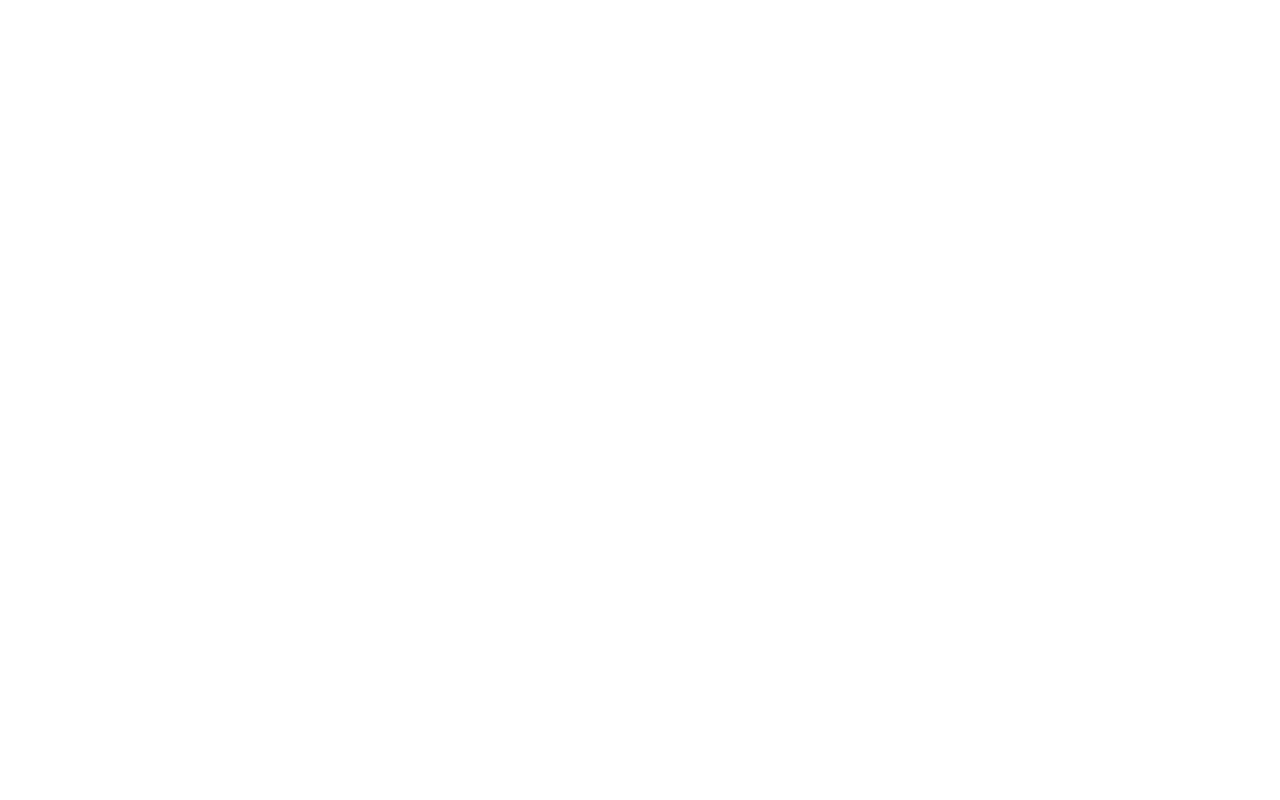
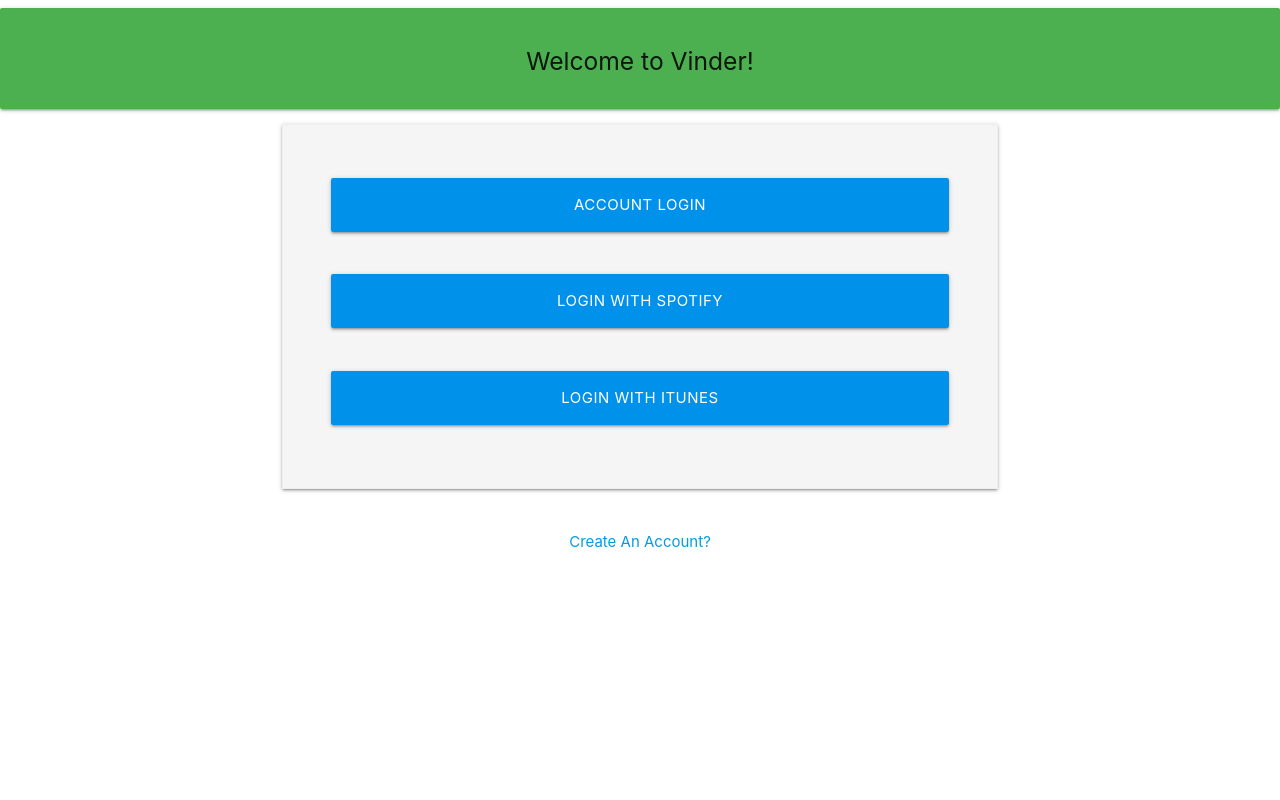
Before and after one commit to miffycs/MusicATE, a plain HTML site: page index.html in a window 1280 px wide. Drawn offline with nearby package versions, Linux system fonts and the light colour scheme.

Commit message:
added the login page and create account redirect

```diff
--- a/index.html
+++ b/index.html
@@ -1,13 +1,106 @@
 <!doctype html>
 <html>
 <head>
-<meta charset="utf-8">
-<title>Music App</title>
-<meta name="viewport" content="width=device-width, initial-scale=1.0">
-<meta http-equiv="x-ua-compatible" content="ie=edge">
+    <meta charset="utf-8">
+    <title>Music App</title>
+    <!-- Compiled and minified CSS -->
+    <link rel="stylesheet" href="https://cdnjs.cloudflare.com/ajax/libs/materialize/1.0.0/css/materialize.min.css">
+    <!-- Compiled and minified JavaScript -->
+    <script src="https://cdnjs.cloudflare.com/ajax/libs/materialize/1.0.0/js/materialize.min.js"></script>
+    <!-- material-icons -->
+    <link href="https://fonts.googleapis.com/icon?family=Material+Icons" rel="stylesheet">
+    <meta name="viewport" content="width=device-width, initial-scale=1.0">
+    <meta http-equiv="x-ua-compatible" content="ie=edge">
+    <style>
+        body {
+            display: flex;
+            min-height: 100vh;
+            flex-direction: column;
+        }
+
+        main {
+            flex: 1 0 auto;
+        }
+
+        body {
+            background: #fff;
+        }
+
+        .input-field input[type=date]:focus + label,
+        .input-field input[type=text]:focus + label,
+        .input-field input[type=email]:focus + label,
+        .input-field input[type=password]:focus + label {
+            color: #e91e63;
+        }
+
+        .input-field input[type=date]:focus,
+        .input-field input[type=text]:focus,
+        .input-field input[type=email]:focus,
+        .input-field input[type=password]:focus {
+            border-bottom: 2px solid #e91e63;
+            box-shadow: none;
+        }
+    </style>
 </head>
 
 <body>
+    <div class="card-panel green lighten-6">
+        <h5 class="center-align">Welcome to Vinder!</h5>
+    </div>
 
+    <main>
+        <center>
+        <!--<img class="responsive-img" style="width: 250px;" src="https://i.imgur.com/ax0NCsK.gif" />
+        <div class="section"></div>
+
+        <h5 class="indigo-text">Please, login into your account</h5>
+        <div class="section"></div>-->
+
+        <div class="container">
+            <div class="z-depth-1 grey lighten-4 row" style="display: inline-block; padding: 32px 48px 0px 48px; border: 1px solid #EEE; width:80%">
+                <form class="col s12" method="post">
+                    <!-- row -->
+                    <div class='row'>
+                        <div class='col s12'>
+                        </div>
+                    </div>
+
+                    <!-- row -->
+                    <div class='row'>
+                        <button type='submit' name='btn_login' class='col s12 btn btn-large waves-effect light-blue accent-4'>Account Login</button>
+                    </div>
+                    <br />
+
+                    <!-- row -->
+                    <div class='row'>
+                        <button type='submit' name='btn_login' class='col s12 btn btn-large waves-effect light-blue accent-4'>Login with Spotify</button>
+                        <!--<label style='float: right;'>
+                            <a class='pink-text' href='#!'><b>Forgot Password?</b></a>
+                        </label>-->
+                    </div>
+                    <br />
+
+                    <center>
+                    <!-- row -->
+                    <div class='row'>
+                        <button type='submit' name='btn_login' class='col s12 btn btn-large waves-effect light-blue accent-4'>Login with Itunes</button>
+                    </div>
+                    <!-- row -->
+                    <div class='row'>
+                        <div class='col s12'>
+                        </div>
+                    </div>
+                    <br />
+                    </center>
+                </form>
+            </div>
+        </div>
+
+        <p><a href="Account_SignUp.html">Create An Account?</a></p>
+        </center>
+
+        <div class="section"></div>
+        <div class="section"></div>
+    </main>
 </body>
 </html>
```
